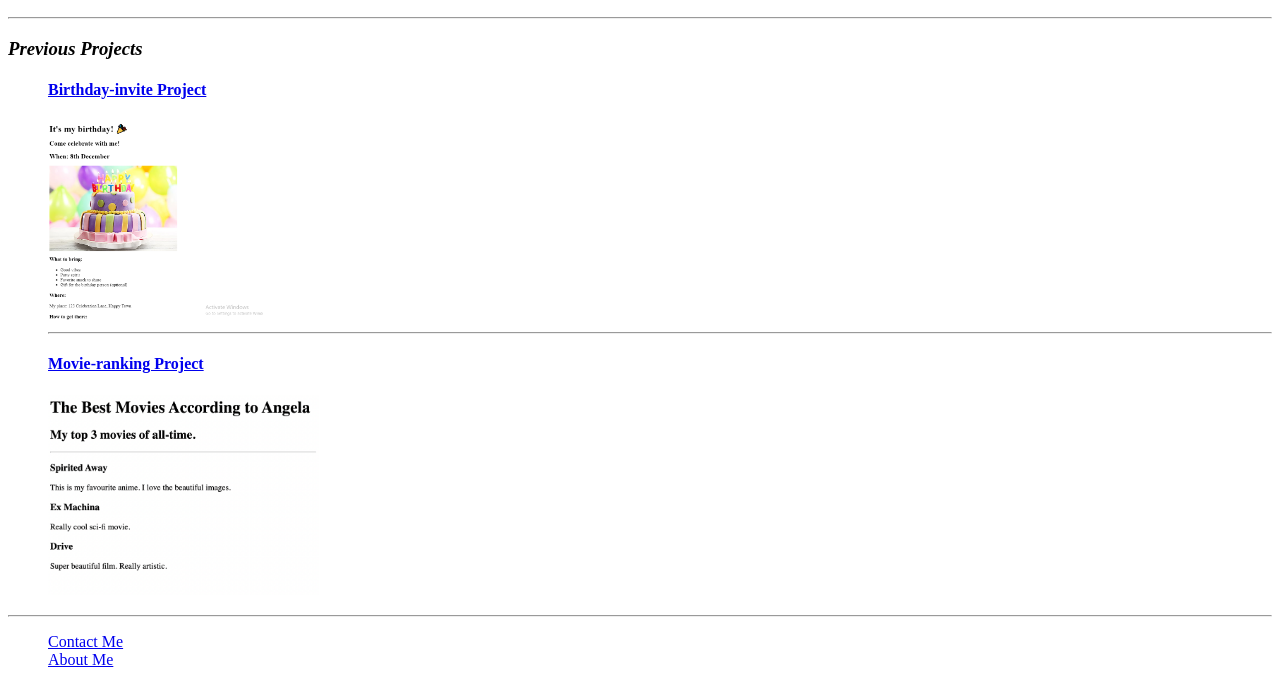
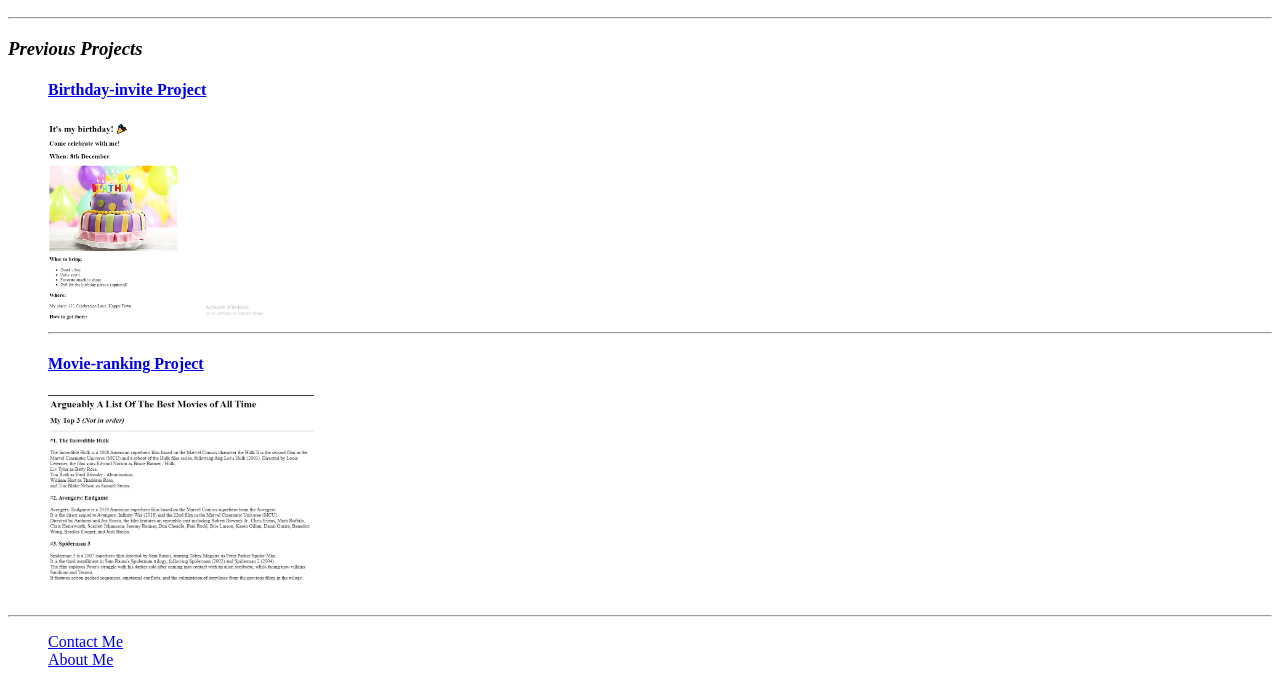
Before and after one commit to in-zayn3/html-portfolio, a plain HTML site: page index.html in a window 1280 px wide. Shown: the part 110-800 px from the top of the page. Drawn offline with Linux system fonts and the light colour scheme.

Commit message:
Update index.html

```diff
--- a/index.html
+++ b/index.html
@@ -19,7 +19,7 @@
         <hr />
         <li>
             <h4><a href="./public/movie-ranking.html">Movie-ranking Project</a></h4>
-            <img src="./assets/images/movie-ranking.PNG" alt="Movie Ranking Project Preview" height="200"/>
+            <img src="./assets/images/movie ranking.PNG" alt="Movie Ranking Project Preview" height="200"/>
         </li>
      </ul>
     <hr />
```
